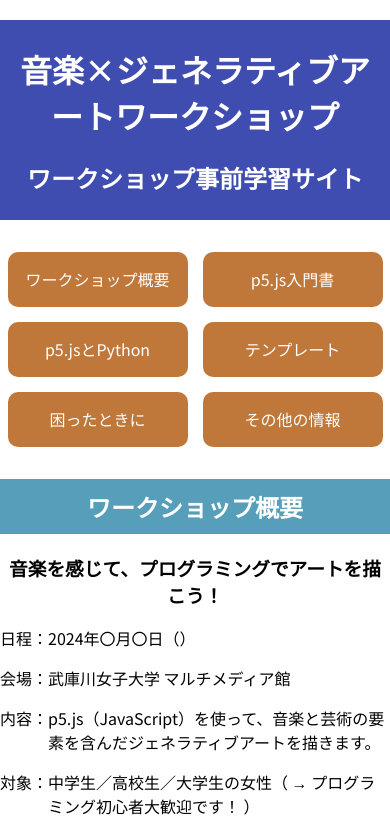
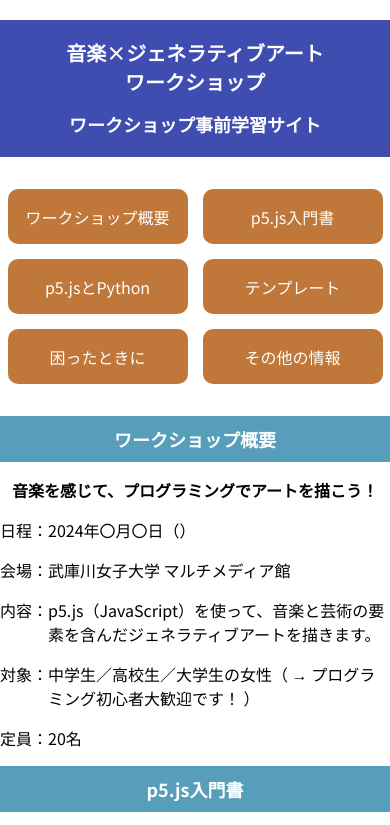
Before and after one commit to non-ugok/workshop, a plain HTML site: page index.html in a window 390 px wide. Shown: the top 825 px of the page. Drawn offline with Linux system fonts and the light colour scheme.

Commit message:
Update style.css

```diff
--- a/style.css
+++ b/style.css
@@ -120,4 +120,14 @@ footer {
   nav div {
     flex: 0 0 calc(50% - 15px); /* 横2 */
   }
+
+  h1 {
+    font-size: 20px;
+  }
+  h2 {
+    font-size: 18px;
+  }
+  h3 {
+    font-size: 16px;
+  }
 }
```
